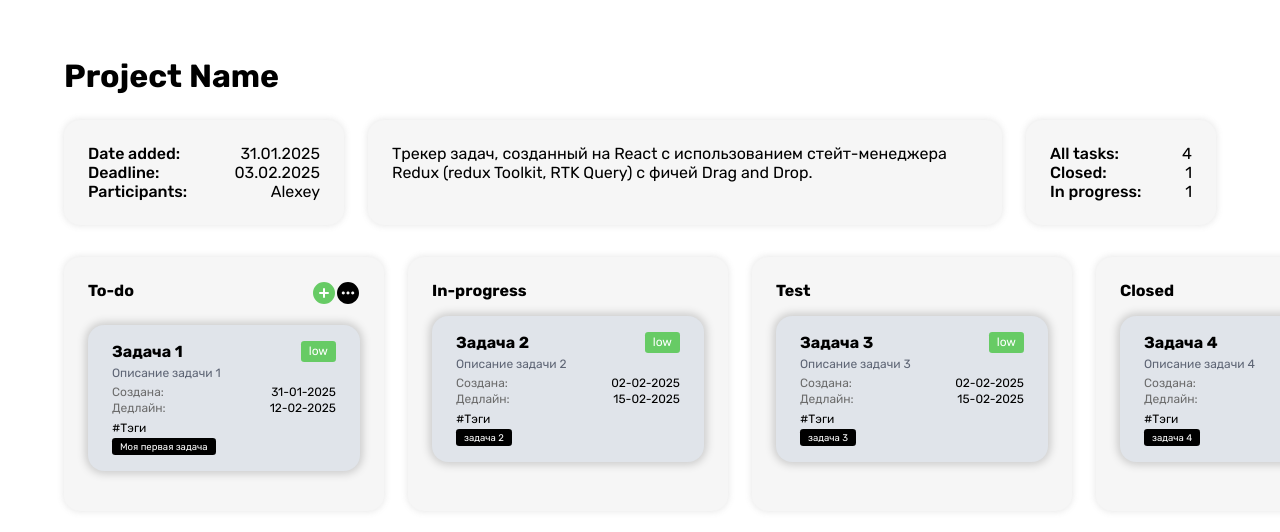
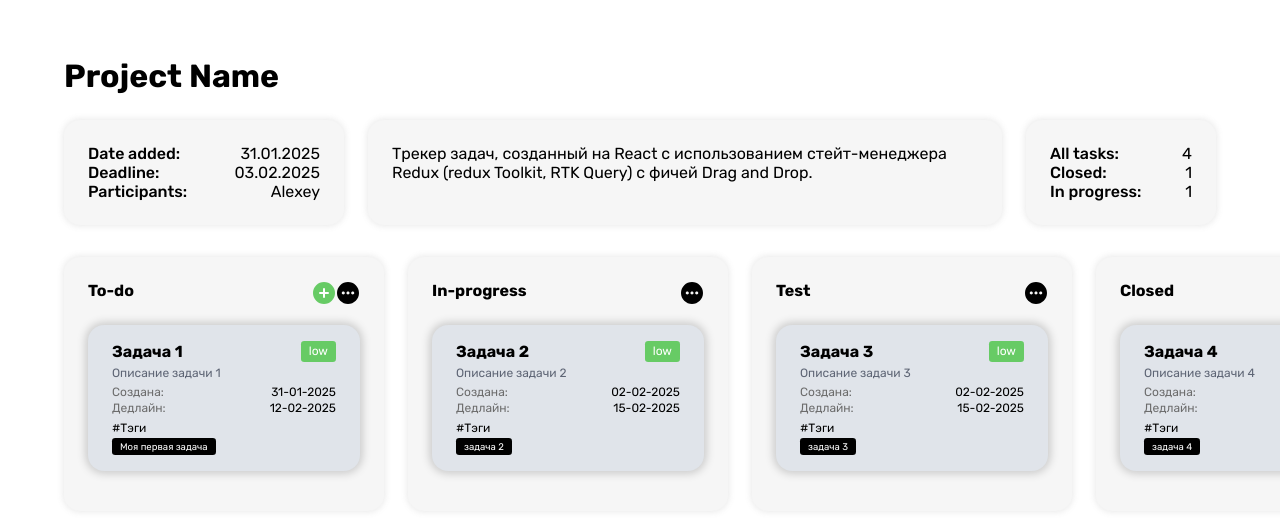
Before and after one commit to Mor-ald/task-tracker, a React (Vite) app: page / in a window 1280 px wide. Shown: the top 532 px of the page. Built offline with nearby package versions, Linux system fonts and the light colour scheme; data requests are answered from the project's data file.

Commit message:
fix(components): add menu button in all tabs

```diff
--- a/src/components/ui/tab/Tab.tsx
+++ b/src/components/ui/tab/Tab.tsx
@@ -20,7 +20,7 @@ export default function Tab({ title, status, createTaskButtonVisible }: ITab) {
         <div>{title}</div>
         <div className={styles['tab-buttons']}>
           {createTaskButtonVisible && <PlusButton />}
-          {createTaskButtonVisible && <MenuButton />}
+          {<MenuButton />}
         </div>
       </div>
       {!isLoading && (
```
